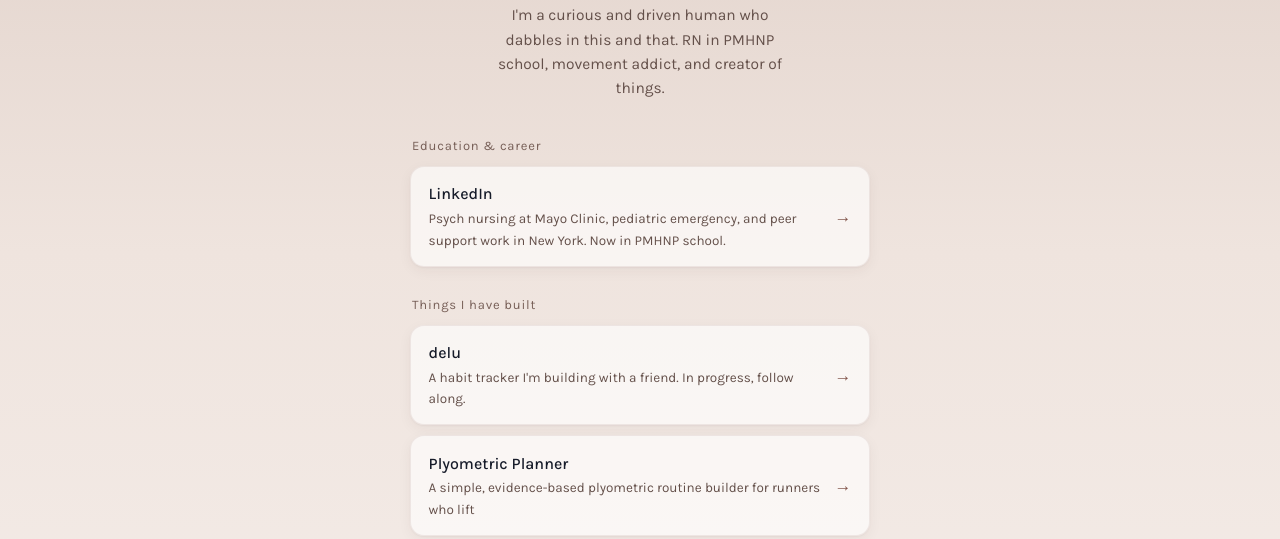
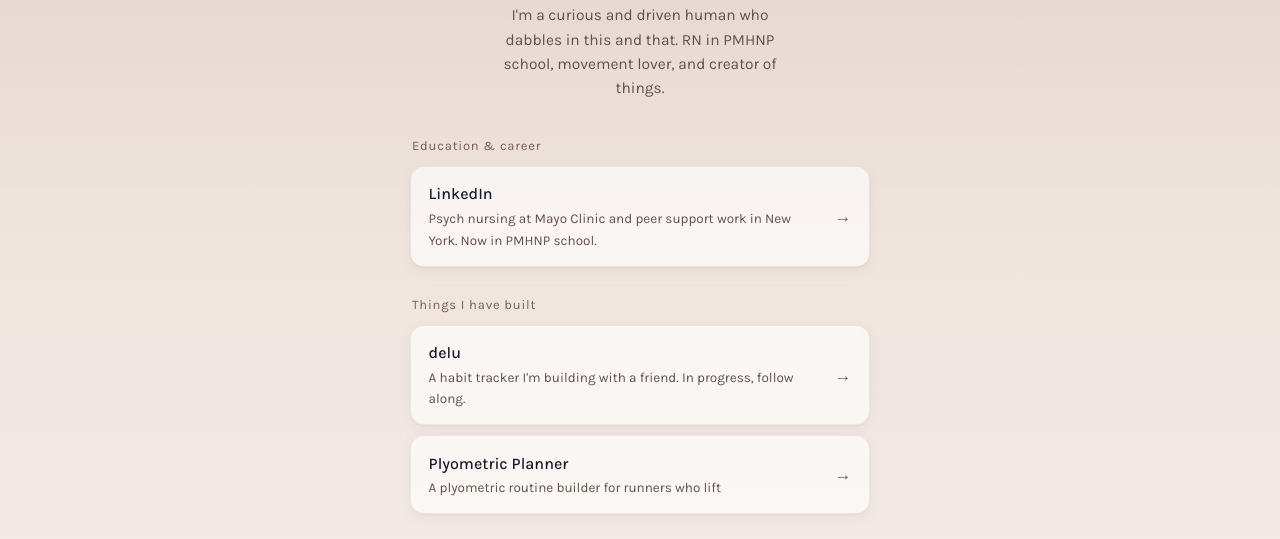
Before and after one commit to deludeveloper/deludeveloper.github.io, a plain HTML site: page index.html in a window 1280 px wide. Shown: the part 244-783 px from the top of the page. Drawn offline with Linux system fonts and the light colour scheme.

Commit message:
Update intro, LinkedIn, and Plyometric Planner copy
Co-Authored-By: Claude Opus 5.5 <noreply@anthropic.com>
Claude-Session: https://claude.ai/code/session_01DB3A6NC7jV5QJHXwaby9SC

```diff
--- a/index.html
+++ b/index.html
@@ -196,7 +196,7 @@
     </div>
 
     <p class="name">Bina</p>
-    <p class="intro">I'm a curious and driven human who dabbles in this and that. RN in PMHNP school, movement addict, and creator of things.</p>
+    <p class="intro">I'm a curious and driven human who dabbles in this and that. RN in PMHNP school, movement lover, and creator of things.</p>
   </div>
 
   <!-- EDIT: the remaining placeholders are in the footer below.
@@ -207,7 +207,7 @@
   <a class="link" href="https://www.linkedin.com/in/bina-aaron-88a078b2" data-track="nursing">
     <span>
       <span class="link-title">LinkedIn</span>
-      <span class="link-note">Psych nursing at Mayo Clinic, pediatric emergency, and peer support work in New York. Now in PMHNP school.</span>
+      <span class="link-note">Psych nursing at Mayo Clinic and peer support work in New York. Now in PMHNP school.</span>
     </span>
     <span class="arrow" aria-hidden="true">&rarr;</span>
   </a>
@@ -243,7 +243,7 @@
   <a class="link" href="https://deludeveloper.github.io/plyoplanner/" data-track="plyoplanner">
     <span>
       <span class="link-title">Plyometric Planner</span>
-      <span class="link-note">A simple, evidence-based plyometric routine builder for runners who lift</span>
+      <span class="link-note">A plyometric routine builder for runners who lift</span>
     </span>
     <span class="arrow" aria-hidden="true">&rarr;</span>
   </a>
```
